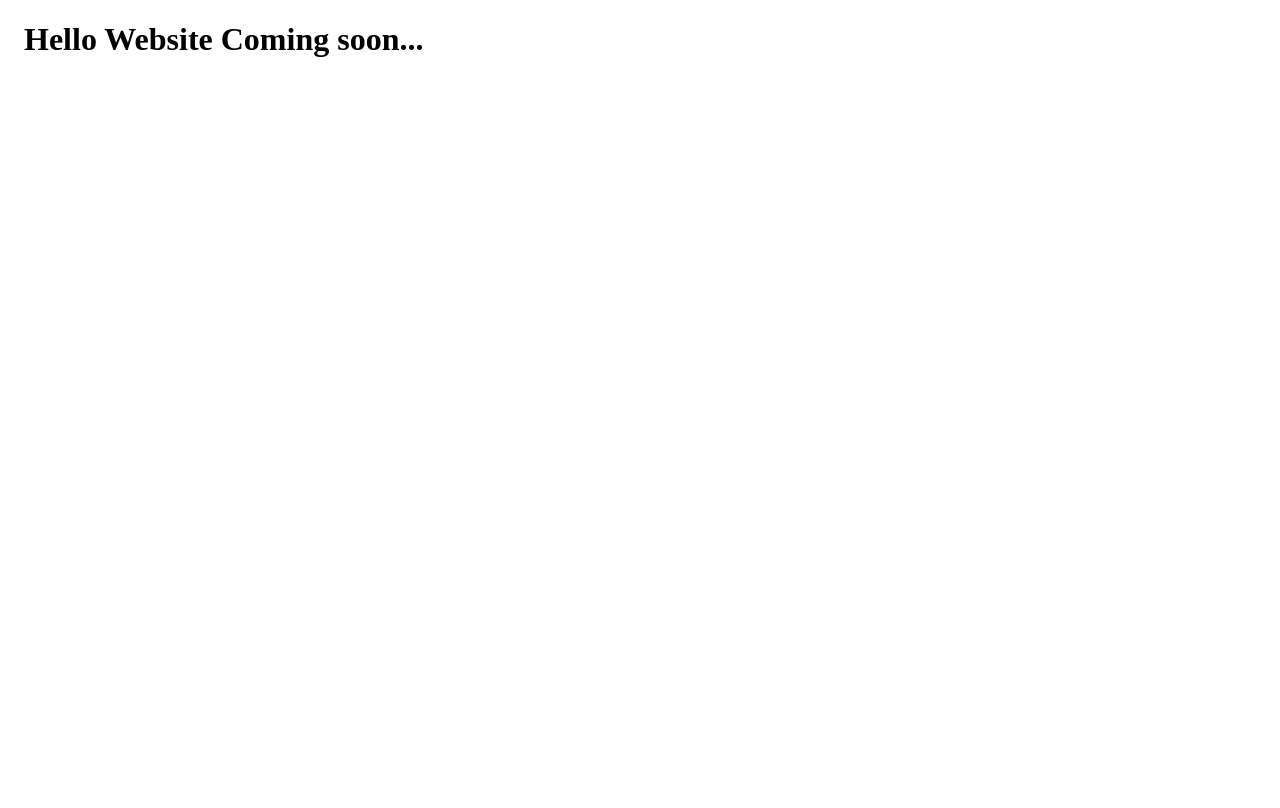
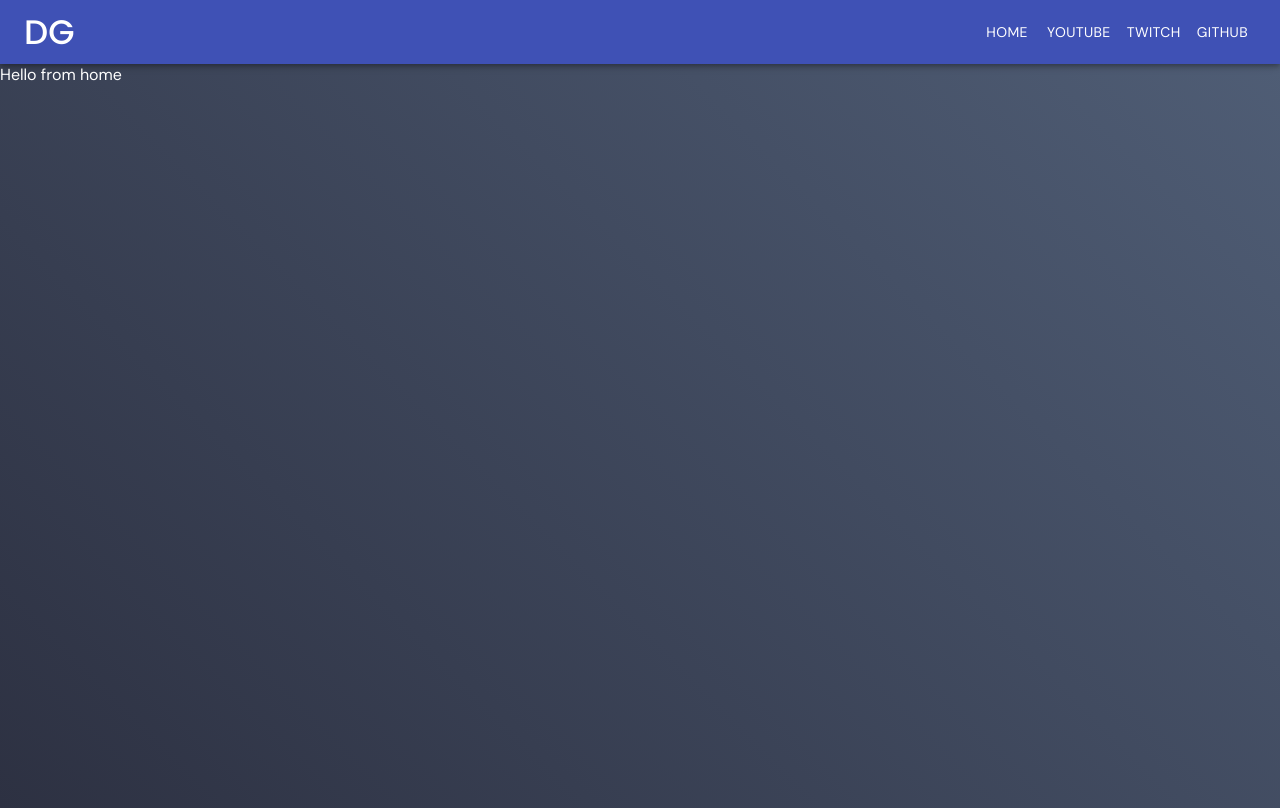
Before and after one commit to w3dg/dev-website, a React (Create React App) app: page / in a window 1280 px wide. Built offline with nearby package versions, Linux system fonts and the light colour scheme.

Commit message:
:tada: Sep into Components; Make UI Style Changes

```diff
--- a/package.json
+++ b/package.json
@@ -10,6 +10,7 @@
     "@testing-library/user-event": "^7.1.2",
     "react": "^16.13.1",
     "react-dom": "^16.13.1",
+    "react-router-dom": "^5.1.2",
     "react-scripts": "3.4.1"
   },
   "scripts": {
--- a/src/App.css
+++ b/src/App.css
@@ -1,38 +1,64 @@
-.App {
-  text-align: center;
+@import url("https://fonts.googleapis.com/css2?family=DM+Sans&display=swap");
+@import url("https://fonts.googleapis.com/css2?family=Poppins:wght@500&display=swap");
+#title {
+  /* margin-left: 5vw; */
+  font-family: "Poppins", sans-serif;
 }
 
-.App-logo {
-  height: 40vmin;
-  pointer-events: none;
+a {
+  text-decoration: none;
+  color: white;
+}
+.App {
+  font-family: Poppins;
+  padding: 0;
+  margin: 0;
+  height: 90vh;
+  width: 100vw;
+  box-sizing: border-box;
 }
 
-@media (prefers-reduced-motion: no-preference) {
-  .App-logo {
-    animation: App-logo-spin infinite 20s linear;
-  }
+#home,
+#yt,
+#gh,
+#twi {
+  height: 93vh;
+  padding: 0;
+  margin: 0;
+  color: white;
+  box-sizing: border-box;
+  min-width: 100%;
+  min-height: 100%;
+}
+#home {
+  background: linear-gradient(45deg, #2d3142, #4f5d75);
+}
+#twi {
+  background: linear-gradient(45deg, #400b85, #483857);
+}
+#yt {
+  background: linear-gradient(45deg, #dd2602, #8d1800);
+}
+#gh {
+  background: linear-gradient(45deg, #1b1b1b, #3a3a3a);
+}
+html,
+body {
+  font-family: "DM Sans", sans-serif;
+  min-height: 100%;
 }
 
-.App-header {
-  background-color: #282c34;
-  min-height: 100vh;
-  display: flex;
-  flex-direction: column;
-  align-items: center;
-  justify-content: center;
-  font-size: calc(10px + 2vmin);
-  color: white;
+* {
+  font-family: "DM Sans", sans-serif;
 }
 
-.App-link {
-  color: #61dafb;
+body {
+  margin: 0;
+  padding: 0;
+  position: absolute;
+  width: 100vw;
+  height: 100vh;
+  font: sans-serif;
+  -webkit-font-smoothing: antialiased;
+  -moz-osx-font-smoothing: grayscale;
 }
-
-@keyframes App-logo-spin {
-  from {
-    transform: rotate(0deg);
-  }
-  to {
-    transform: rotate(360deg);
-  }
-}
--- a/src/App.js
+++ b/src/App.js
@@ -1,13 +1,41 @@
 import React from "react";
-import Container from "@material-ui/core/Container";
+import {
+  BrowserRouter as Router,
+  Switch,
+  Route,
+  Redirect,
+} from "react-router-dom";
+
+import Home from "./components/Home";
+import Youtube from "./components/Youtube";
+import Github from "./components/Github";
+import Twitch from "./components/Twitch";
+
+import "./App.css";
 
 function App() {
   return (
-    <Container>
-      <div className="App">
-        <h1 className="App-header">Hello Website Coming soon...</h1>
+    <Router>
+      <div>
+        {/* A <Switch> looks through its children <Route>s and
+            renders the first one that matches the current URL. */}
+        <Switch>
+          <Route exact path="/youtube">
+            <Youtube />
+          </Route>
+          <Route exact path="/twitch">
+            <Twitch />
+          </Route>
+          <Route exact path="/github">
+            <Github />
+          </Route>
+          <Route exact path="/">
+            <Home />
+          </Route>
+          <Redirect to="/" />
+        </Switch>
       </div>
-    </Container>
+    </Router>
   );
 }
 
--- /dev/null
+++ b/src/components/Github.jsx
@@ -0,0 +1,13 @@
+import React from "react";
+import { Container } from "@material-ui/core";
+import Navbar from "./Navbar";
+
+function Github() {
+  return (
+    <>
+      <Navbar /> <Container id="gh">Hello from github.</Container>
+    </>
+  );
+}
+
+export default Github;
--- /dev/null
+++ b/src/components/Home.jsx
@@ -0,0 +1,14 @@
+import React from "react";
+import { Container } from "@material-ui/core";
+import Navbar from "./Navbar";
+
+function Home() {
+  return (
+    <>
+      <Navbar />
+      <Container id="home">Hello from home</Container>
+    </>
+  );
+}
+
+export default Home;
--- /dev/null
+++ b/src/components/Navbar.jsx
@@ -0,0 +1,46 @@
+import React from "react";
+import { makeStyles } from "@material-ui/core/styles";
+import AppBar from "@material-ui/core/AppBar";
+import Toolbar from "@material-ui/core/Toolbar";
+import Typography from "@material-ui/core/Typography";
+import Button from "@material-ui/core/Button";
+
+const useStyles = makeStyles((theme) => ({
+  root: {
+    flexGrow: 1,
+  },
+  menuButton: {
+    marginRight: theme.spacing(2),
+  },
+  title: {
+    flexGrow: 1,
+  },
+}));
+
+export default function ButtonAppBar() {
+  const classes = useStyles();
+
+  return (
+    <div className={classes.root}>
+      <AppBar position="sticky">
+        <Toolbar>
+          <Typography variant="h4" id="title" className={classes.title}>
+            DG
+          </Typography>
+          <Button color="inherit">
+            <a href="/">Home</a>
+          </Button>
+          <Button color="inherit">
+            <a href="/youtube">Youtube</a>
+          </Button>
+          <Button color="inherit">
+            <a href="/twitch">Twitch</a>
+          </Button>
+          <Button color="inherit">
+            <a href="/github">Github</a>
+          </Button>
+        </Toolbar>
+      </AppBar>
+    </div>
+  );
+}
--- /dev/null
+++ b/src/components/Twitch.jsx
@@ -0,0 +1,14 @@
+import React from "react";
+import { Container } from "@material-ui/core";
+import Navbar from "./Navbar";
+
+function Twitch() {
+  return (
+    <>
+      <Navbar />
+      <Container id="twi">Hello from twitch.</Container>
+    </>
+  );
+}
+
+export default Twitch;
--- /dev/null
+++ b/src/components/Youtube.jsx
@@ -0,0 +1,14 @@
+import React from "react";
+import { Container } from "@material-ui/core";
+import Navbar from "./Navbar";
+
+function Youtube() {
+  return (
+    <>
+      <Navbar />
+      <Container id="yt">Hello from Youtube.</Container>
+    </>
+  );
+}
+
+export default Youtube;
--- a/src/index.css
+++ /dev/null
@@ -1,6 +0,0 @@
-body {
-  margin: 0;
-  font: sans-serif;
-  -webkit-font-smoothing: antialiased;
-  -moz-osx-font-smoothing: grayscale;
-}
--- a/src/index.js
+++ b/src/index.js
@@ -1,6 +1,5 @@
 import React from 'react';
 import ReactDOM from 'react-dom';
-import './index.css';
 import App from './App';
 import * as serviceWorker from './serviceWorker';
 
```
Also changed, not shown: 1 other file (tests, documents, lock files or other folders).
